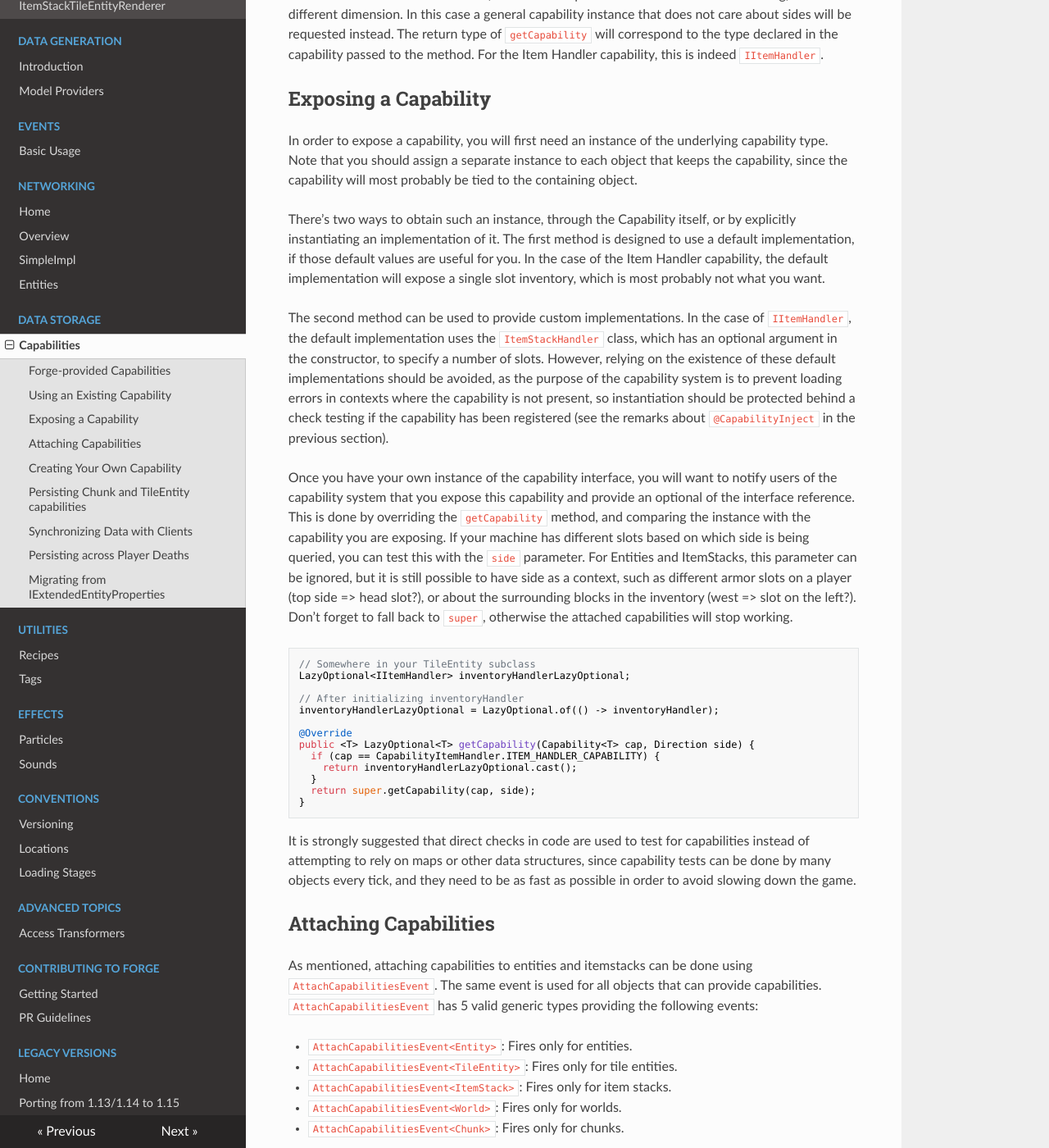
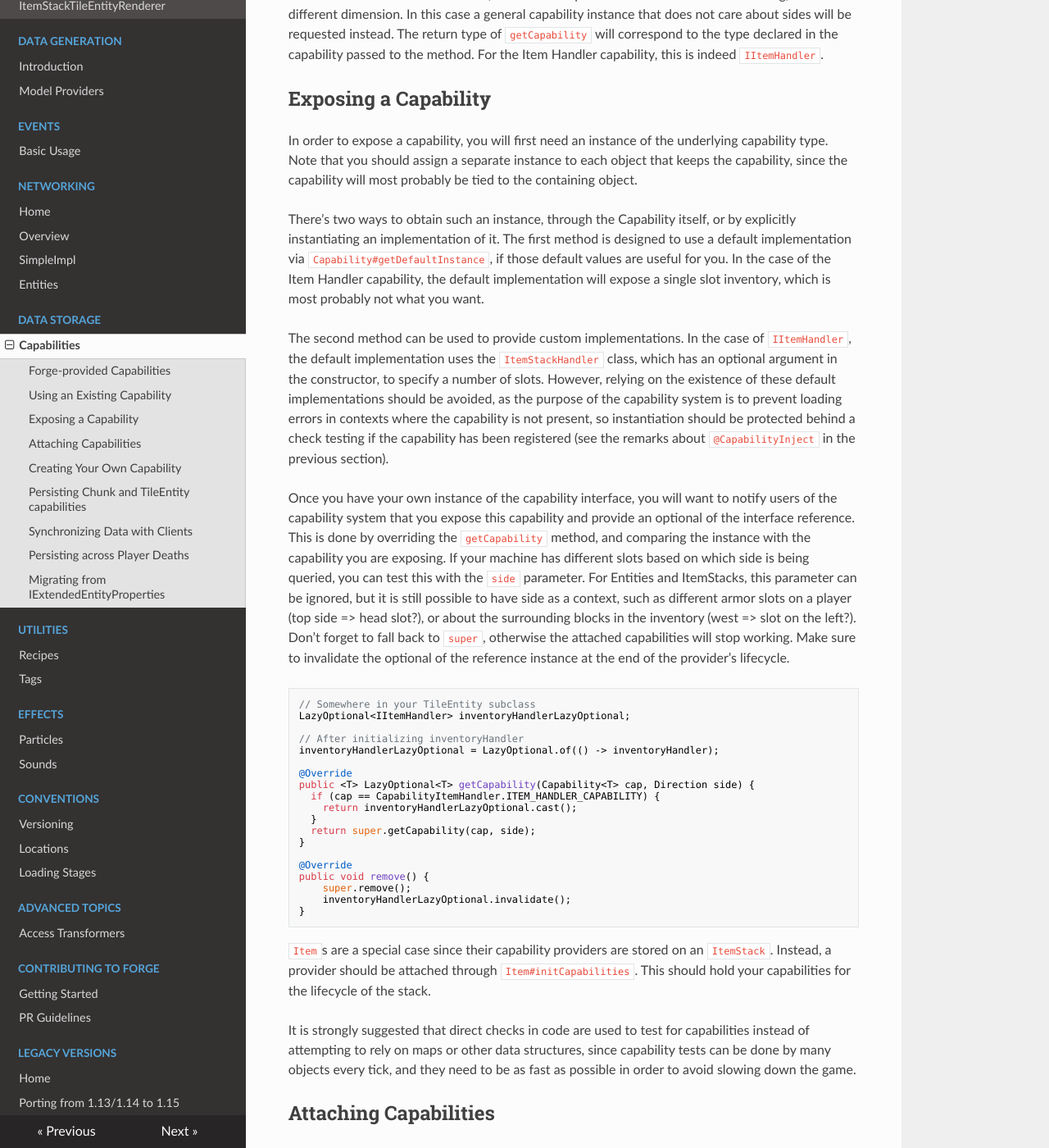
Before and after one commit to MinecraftForge/Documentation, an MkDocs documentation site: the page built from docs/datastorage/capabilities.md, in a window 1280 px wide and 1400 px high, scrolled down 1429 px. Shown: the whole window at 82% size. Built offline with MkDocs 1.6.1, drawn with Linux system fonts in a browser that asks for light colours; nearby versions of some CDN libraries; some of the changed text lies outside the part shown.

Commit message:
Little update to capabilities
Appends information associated with itemstacks, the default implementation method, and the invalidation of optionals.

All other information that was mentioned is already in the docs.

````diff
--- a/docs/datastorage/capabilities.md
+++ b/docs/datastorage/capabilities.md
@@ -39,11 +39,11 @@ Exposing a Capability
 
 In order to expose a capability, you will first need an instance of the underlying capability type. Note that you should assign a separate instance to each object that keeps the capability, since the capability will most probably be tied to the containing object.
 
-There's two ways to obtain such an instance, through the Capability itself, or by explicitly instantiating an implementation of it. The first method is designed to use a default implementation, if those default values are useful for you. In the case of the Item Handler capability, the default implementation will expose a single slot inventory, which is most probably not what you want.
+There's two ways to obtain such an instance, through the Capability itself, or by explicitly instantiating an implementation of it. The first method is designed to use a default implementation via `Capability#getDefaultInstance`, if those default values are useful for you. In the case of the Item Handler capability, the default implementation will expose a single slot inventory, which is most probably not what you want.
 
 The second method can be used to provide custom implementations. In the case of `IItemHandler`, the default implementation uses the `ItemStackHandler` class, which has an optional argument in the constructor, to specify a number of slots. However, relying on the existence of these default implementations should be avoided, as the purpose of the capability system is to prevent loading errors in contexts where the capability is not present, so instantiation should be protected behind a check testing if the capability has been registered (see the remarks about `@CapabilityInject` in the previous section).
 
-Once you have your own instance of the capability interface, you will want to notify users of the capability system that you expose this capability and provide an optional of the interface reference. This is done by overriding the `getCapability` method, and comparing the instance with the capability you are exposing. If your machine has different slots based on which side is being queried, you can test this with the `side` parameter. For Entities and ItemStacks, this parameter can be ignored, but it is still possible to have side as a context, such as different armor slots on a player (top side => head slot?), or about the surrounding blocks in the inventory (west => slot on the left?). Don't forget to fall back to `super`, otherwise the attached capabilities will stop working.
+Once you have your own instance of the capability interface, you will want to notify users of the capability system that you expose this capability and provide an optional of the interface reference. This is done by overriding the `getCapability` method, and comparing the instance with the capability you are exposing. If your machine has different slots based on which side is being queried, you can test this with the `side` parameter. For Entities and ItemStacks, this parameter can be ignored, but it is still possible to have side as a context, such as different armor slots on a player (top side => head slot?), or about the surrounding blocks in the inventory (west => slot on the left?). Don't forget to fall back to `super`, otherwise the attached capabilities will stop working. Make sure to invalidate the optional of the reference instance at the end of the provider's lifecycle.
 
 ```Java
 // Somewhere in your TileEntity subclass
@@ -59,14 +59,22 @@ public <T> LazyOptional<T> getCapability(Capability<T> cap, Direction side) {
   }
   return super.getCapability(cap, side);
 }
+
+@Override
+public void remove() {
+	super.remove();
+	inventoryHandlerLazyOptional.invalidate();
+}
 ```
+
+`Item`s are a special case since their capability providers are stored on an `ItemStack`. Instead, a provider should be attached through `Item#initCapabilities`. This should hold your capabilities for the lifecycle of the stack.
 
 It is strongly suggested that direct checks in code are used to test for capabilities instead of attempting to rely on maps or other data structures, since capability tests can be done by many objects every tick, and they need to be as fast as possible in order to avoid slowing down the game.
 
 Attaching Capabilities
 ----------------------
 
-As mentioned, attaching capabilities to entities and itemstacks can be done using `AttachCapabilitiesEvent`. The same event is used for all objects that can provide capabilities. `AttachCapabilitiesEvent` has 5 valid generic types providing the following events:
+As mentioned, attaching capabilities to existing providers, `World`s, and `Chunk`s can be done using `AttachCapabilitiesEvent`. The same event is used for all objects that can provide capabilities. `AttachCapabilitiesEvent` has 5 valid generic types providing the following events:
 
 * `AttachCapabilitiesEvent<Entity>`: Fires only for entities.
 * `AttachCapabilitiesEvent<TileEntity>`: Fires only for tile entities.
````
Also changed, not shown: other parts of docs/datastorage/capabilities.md (+1 -1 lines).
